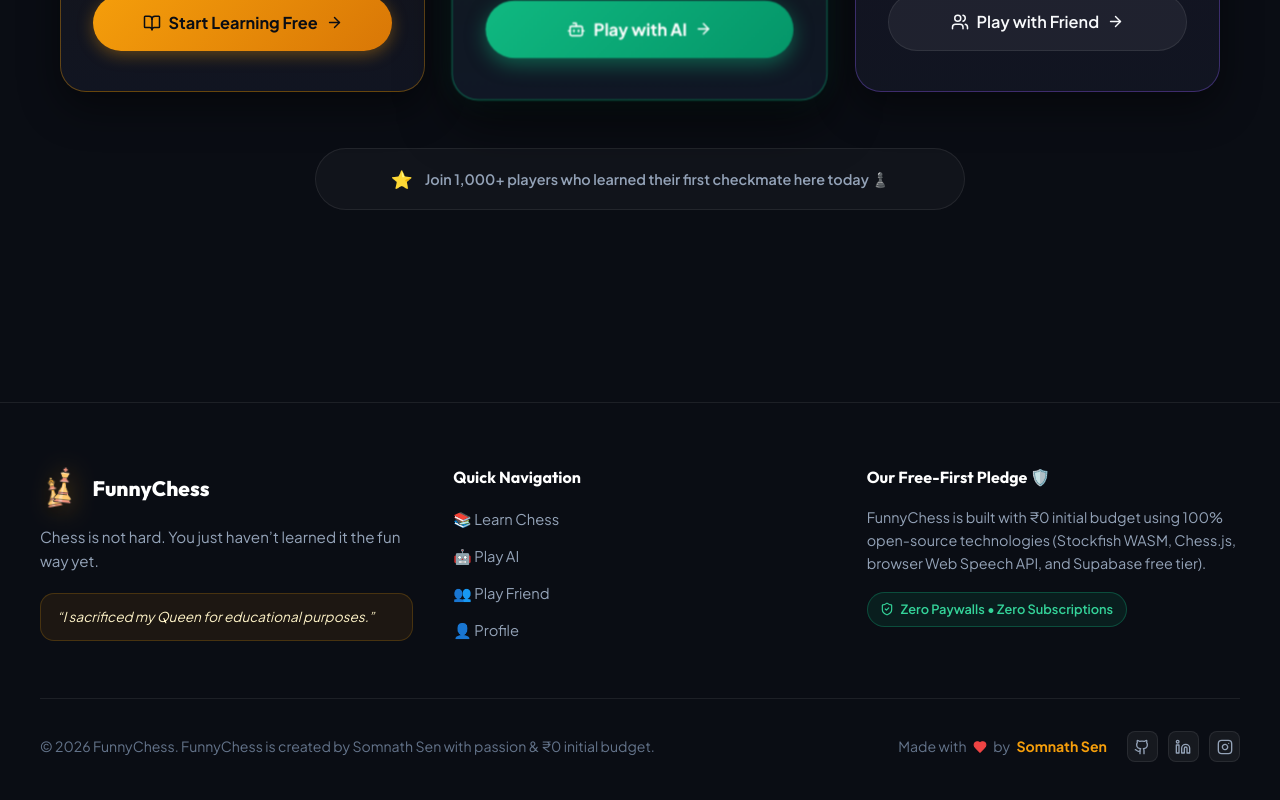
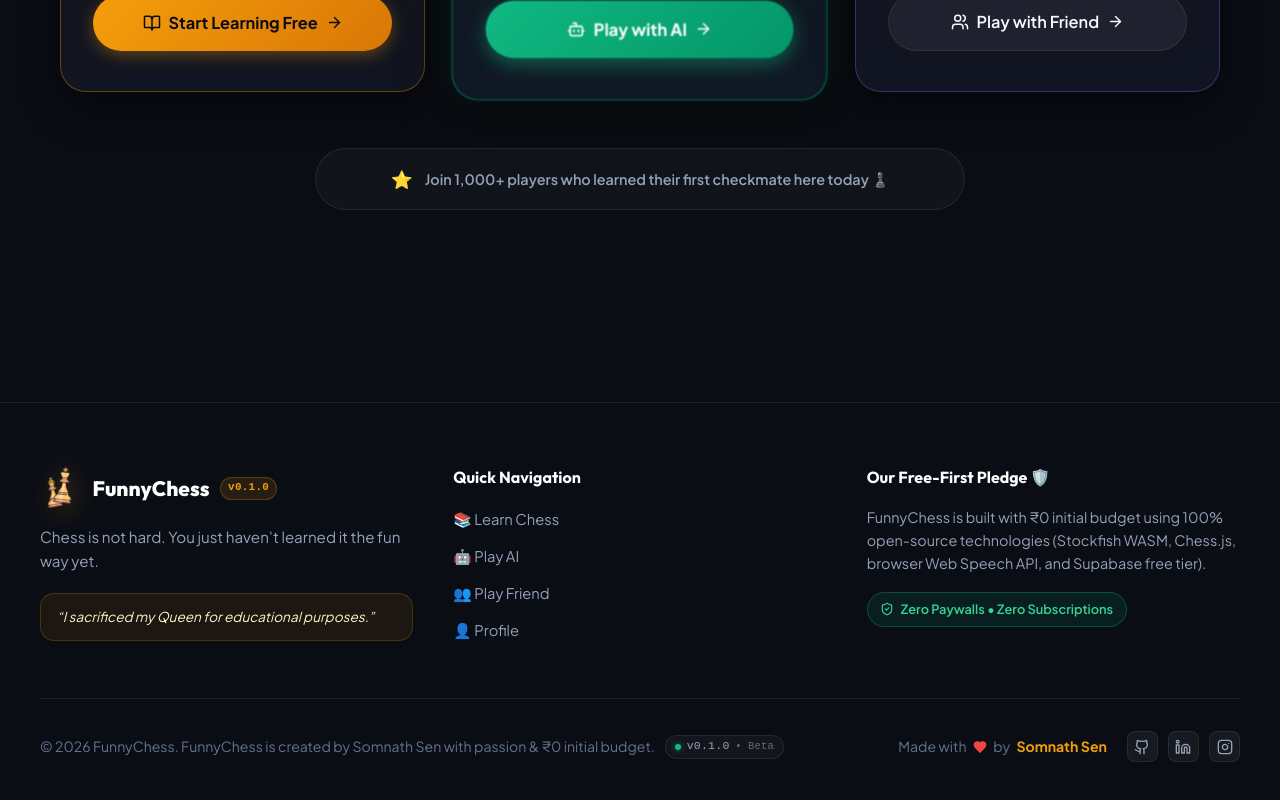
Before and after one commit to somnath-sen/FunnyChess, a Next.js app: page / in a window 1280 px wide. Shown: the part 7870-8670 px from the top of the page. Built offline with nearby package versions, Linux system fonts and the light colour scheme; no server answers.

Commit message:
feat: display website version badge in footer section

```diff
--- a/src/components/Footer.tsx
+++ b/src/components/Footer.tsx
@@ -4,6 +4,7 @@ import React from 'react';
 import Link from 'next/link';
 import { useTranslation } from '@/context/LanguageContext';
 import { Heart, ShieldCheck, Sparkles, Github, Linkedin, Instagram } from 'lucide-react';
+import { APP_VERSION_LABEL, APP_STAGE } from '@/lib/version';
 
 export const Footer: React.FC = () => {
   const { t } = useTranslation();
@@ -85,6 +86,22 @@ export const Footer: React.FC = () => {
                 }}
               >
                 FunnyChess
+              </span>
+              <span
+                style={{
+                  fontSize: '0.68rem',
+                  fontWeight: 600,
+                  padding: '0.12rem 0.45rem',
+                  borderRadius: '9999px',
+                  backgroundColor: 'rgba(245, 158, 11, 0.12)',
+                  color: 'var(--accent-gold)',
+                  border: '1px solid rgba(245, 158, 11, 0.25)',
+                  letterSpacing: '0.03em',
+                  fontFamily: 'var(--font-mono, monospace)',
+                }}
+                title={`FunnyChess ${APP_VERSION_LABEL} (${APP_STAGE})`}
+              >
+                {APP_VERSION_LABEL}
               </span>
             </div>
             <p
@@ -202,8 +219,38 @@ export const Footer: React.FC = () => {
             color: 'var(--text-muted)',
           }}
         >
-          <div>
-            © {new Date().getFullYear()} FunnyChess. FunnyChess is created by Somnath Sen with passion & ₹0 initial budget.
+          <div style={{ display: 'flex', alignItems: 'center', flexWrap: 'wrap', gap: '0.65rem' }}>
+            <span>
+              © {new Date().getFullYear()} FunnyChess. FunnyChess is created by Somnath Sen with passion & ₹0 initial budget.
+            </span>
+            <span
+              style={{
+                display: 'inline-flex',
+                alignItems: 'center',
+                gap: '0.35rem',
+                fontSize: '0.72rem',
+                fontFamily: 'var(--font-mono, monospace)',
+                color: 'var(--text-secondary)',
+                backgroundColor: 'rgba(255, 255, 255, 0.04)',
+                border: '1px solid var(--border-subtle)',
+                padding: '0.12rem 0.55rem',
+                borderRadius: '9999px',
+                letterSpacing: '0.02em',
+              }}
+              title={`FunnyChess ${APP_VERSION_LABEL} (${APP_STAGE})`}
+            >
+              <span
+                style={{
+                  width: '6px',
+                  height: '6px',
+                  borderRadius: '50%',
+                  backgroundColor: '#10b981',
+                  boxShadow: '0 0 6px rgba(16, 185, 129, 0.6)',
+                }}
+              />
+              <span>{APP_VERSION_LABEL}</span>
+              <span style={{ opacity: 0.6, fontSize: '0.65rem' }}>• {APP_STAGE}</span>
+            </span>
           </div>
 
           <div style={{ display: 'flex', alignItems: 'center', flexWrap: 'wrap', gap: '1.25rem' }}>
--- /dev/null
+++ b/src/lib/version.ts
@@ -0,0 +1,7 @@
+/**
+ * Application version configuration for FunnyChess.
+ * Kept aligned with package.json version.
+ */
+export const APP_VERSION = '0.1.0';
+export const APP_VERSION_LABEL = 'v0.1.0';
+export const APP_STAGE = 'Beta';
```
